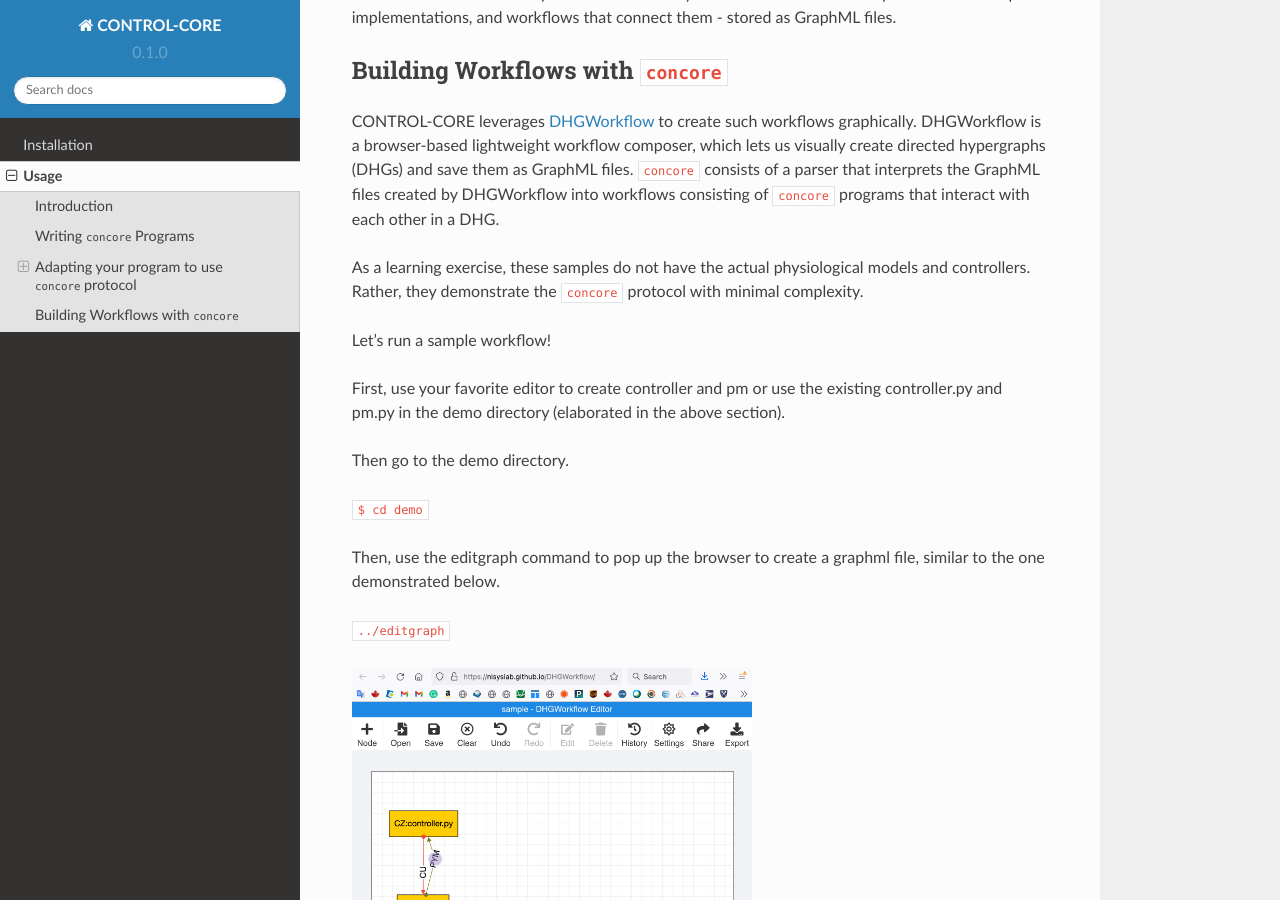
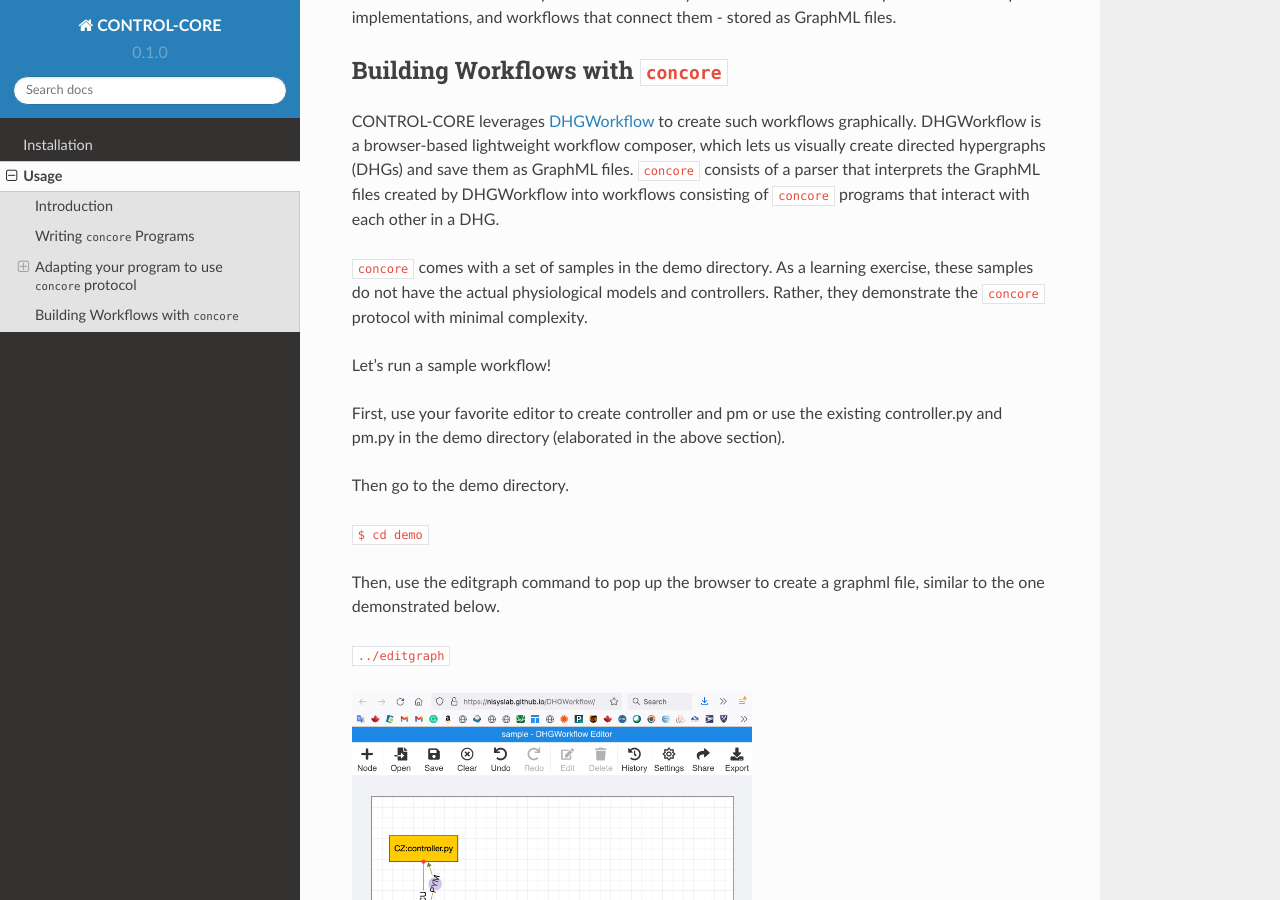
Before and after one commit to ControlCore-Project/documentation, a Sphinx documentation site: the page built from docs/source/usage.rst, in a window 1280 px wide and 900 px high, scrolled down 3412 px. Built offline with Sphinx 7.4.7 and the Read the Docs theme 2.0.0, drawn with Linux system fonts in a browser that asks for light colours.

Commit message:
Update usage.rst

```diff
--- a/docs/source/usage.rst
+++ b/docs/source/usage.rst
@@ -125,7 +125,7 @@ Building Workflows with ``concore``
 
 CONTROL-CORE leverages `DHGWorkflow <https://github.com/controlcore-project/DHGWorkflow>`_ to create such workflows graphically. DHGWorkflow is a browser-based lightweight workflow composer, which lets us visually create directed hypergraphs (DHGs) and save them as GraphML files. ``concore`` consists of a parser that interprets the GraphML files created by DHGWorkflow into workflows consisting of ``concore`` programs that interact with each other in a DHG.
 
-As a learning exercise, these samples do not have the actual physiological models and controllers. Rather, they demonstrate the ``concore`` protocol with minimal complexity.
+``concore`` comes with a set of samples in the demo directory. As a learning exercise, these samples do not have the actual physiological models and controllers. Rather, they demonstrate the ``concore`` protocol with minimal complexity.
 
 Let's run a sample workflow!
 
```
